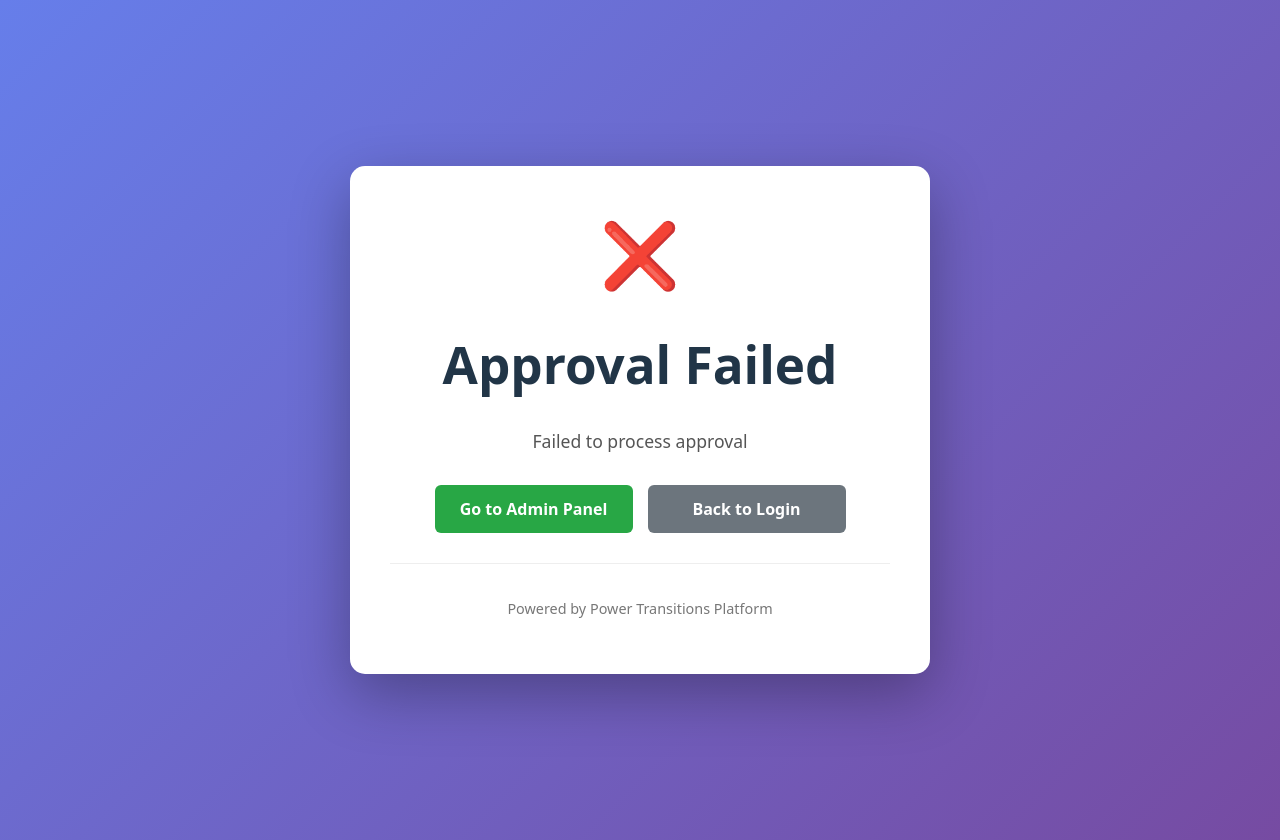
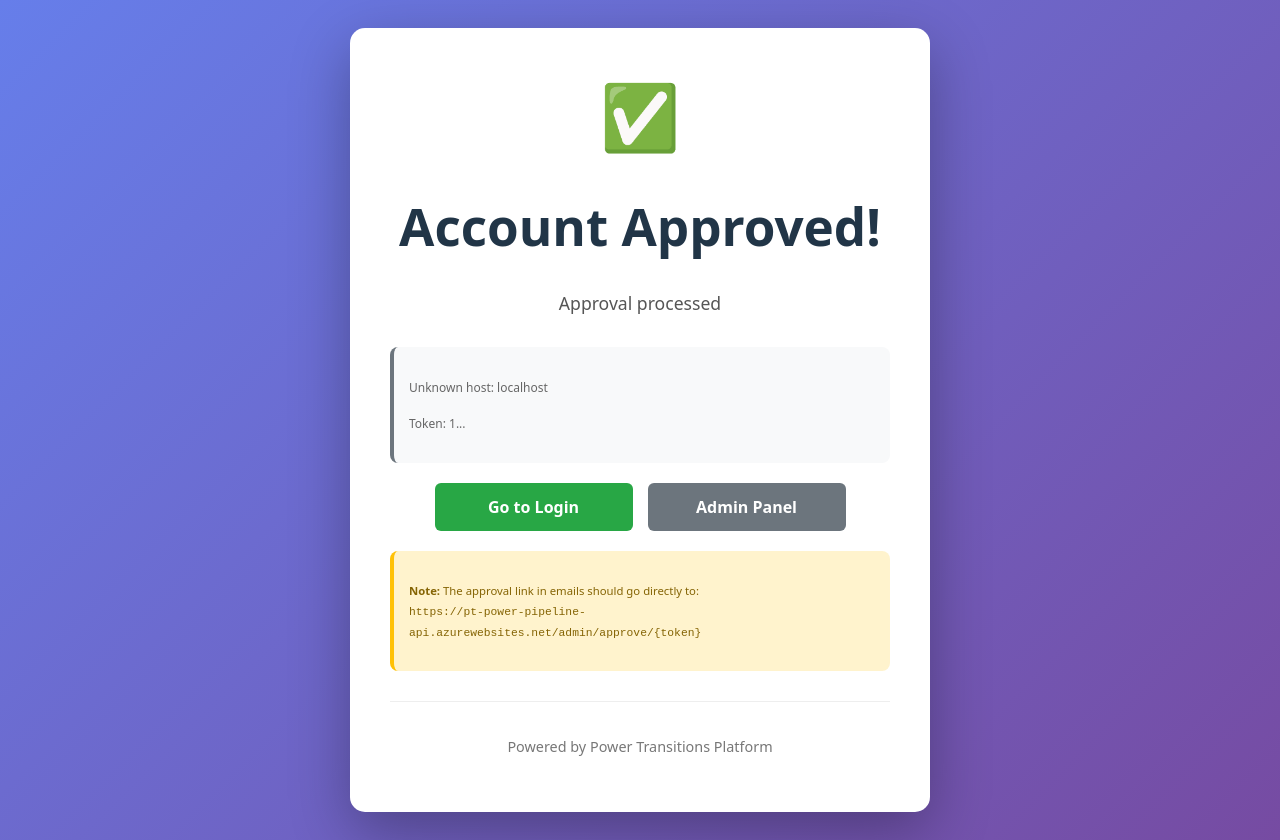
Before and after one commit to OlawumiPT/power-pipeline-dashboard, a React (Vite) app: page /admin/approve/1 in a window 1280 px wide. Built offline with nearby package versions, Linux system fonts and the light colour scheme; no server answers.

Commit message:
Update ApprovalSuccess.jsx

```diff
--- a/src/components/ApprovalSuccess.jsx
+++ b/src/components/ApprovalSuccess.jsx
@@ -1,6 +1,5 @@
 import React, { useEffect, useState } from 'react';
 import { useNavigate, useParams, useLocation, Link } from 'react-router-dom';
-import axios from 'axios';
 
 const ApprovalSuccess = () => {
   const { token } = useParams();
@@ -10,33 +9,82 @@ const ApprovalSuccess = () => {
   const [loading, setLoading] = useState(true);
   const [success, setSuccess] = useState(false);
   const [username, setUsername] = useState('');
+  const [debugInfo, setDebugInfo] = useState('');
 
   useEffect(() => {
     const processApproval = async () => {
       try {
-        if (token) {
-         const response = await axios.get(`/admin/approve/${token}`);
-          console.log('Approval processed:', response.data);
+        console.log('🚀 ApprovalSuccess component mounted');
+        console.log('Token:', token);
+        console.log('Current URL:', window.location.href);
 
-          // Extract username from redirect URL if available
-          const params = new URLSearchParams(location.search);
-          const userParam = params.get('user') || 'the user';
-          setUsername(userParam);
-        } else {
-          // If no token, check for query parameters
+        // Check if we're on frontend or backend
+        const isFrontend = window.location.hostname.includes('platform.power-transitions.com');
+        const isBackend = window.location.hostname.includes('pt-power-pipeline-api');
+
+        console.log('Is Frontend:', isFrontend);
+        console.log('Is Backend:', isBackend);
+
+        if (isFrontend) {
+          // We're on the FRONTEND React app
+          // This means admin clicked a link that went to frontend instead of backend
+          setDebugInfo('Frontend React app loaded. The approval should have been processed by backend when admin clicked the email link.');
+
+          // Extract username from query parameters if available
           const params = new URLSearchParams(location.search);
           const userParam = params.get('user');
           if (userParam) {
             setUsername(decodeURIComponent(userParam));
           }
+
+          // If we have a token, we could call the backend API
+          if (token) {
+            console.log('Calling backend API to approve user...');
+            try {
+              // Call the actual BACKEND API (not frontend)
+              const backendUrl = 'https://pt-power-pipeline-api.azurewebsites.net';
+              const response = await fetch(`${backendUrl}/admin/approve/${token}`);
+
+              if (response.ok) {
+                console.log('Backend approval successful');
+                const data = await response.text();
+                console.log('Backend response (first 200 chars):', data.substring(0, 200));
+
+                // If backend returns HTML, it means approval was processed
+                setSuccess(true);
+                setMessage('Account approved successfully via backend!');
+              } else {
+                console.warn('Backend returned error status:', response.status);
+                setSuccess(false);
+                setMessage(`Backend error: ${response.status}. The approval link might be invalid.`);
+              }
+            } catch (apiError) {
+              console.error('Error calling backend API:', apiError);
+              setDebugInfo(`API Error: ${apiError.message}. The backend might be unavailable.`);
+              setSuccess(false);
+              setMessage('Could not connect to approval service. Please contact administrator.');
+            }
+          } else {
+            // No token, just show success message
+            setSuccess(true);
+            setMessage('Account approved successfully!');
+          }
+        } else if (isBackend) {
+          // We're on the BACKEND - this shouldn't happen in React component
+          setDebugInfo('Directly on backend - approval should be processed automatically');
+          setSuccess(true);
+          setMessage('Backend approval page loaded');
+        } else {
+          setDebugInfo(`Unknown host: ${window.location.hostname}`);
+          setSuccess(true);
+          setMessage('Approval processed');
         }
 
-        setSuccess(true);
-        setMessage('Account approved successfully!');
       } catch (error) {
-        console.error('Approval error:', error);
+        console.error('Approval process error:', error);
         setSuccess(false);
-        setMessage(error.response?.data?.message || 'Failed to process approval');
+        setMessage(error.message || 'Failed to process approval');
+        setDebugInfo(`Error: ${error.message}`);
       } finally {
         setLoading(false);
       }
@@ -55,6 +103,13 @@ const ApprovalSuccess = () => {
         <h1>{loading ? 'Processing Approval...' : (success ? 'Account Approved!' : 'Approval Failed')}</h1>
 
         <p style={styles.message}>{message}</p>
+
+        {debugInfo && (
+          <div style={styles.debugInfo}>
+            <p><small>{debugInfo}</small></p>
+            {token && <p><small>Token: {token.substring(0, 20)}...</small></p>}
+          </div>
+        )}
 
         {username && success && (
           <div style={styles.userInfo}>
@@ -83,6 +138,13 @@ const ApprovalSuccess = () => {
               </Link>
             </>
           )}
+        </div>
+
+        <div style={styles.note}>
+          <p><small>
+            <strong>Note:</strong> The approval link in emails should go directly to:<br/>
+            <code>https://pt-power-pipeline-api.azurewebsites.net/admin/approve/&#123;token&#125;</code>
+          </small></p>
         </div>
 
         <div style={styles.footer}>
@@ -121,18 +183,40 @@ const styles = {
     marginBottom: '30px',
     lineHeight: '1.6',
   },
+  debugInfo: {
+    background: '#f8f9fa',
+    padding: '15px',
+    borderRadius: '8px',
+    marginBottom: '20px',
+    textAlign: 'left',
+    fontSize: '0.9rem',
+    color: '#666',
+    borderLeft: '4px solid #6c757d',
+  },
   userInfo: {
-    background: '#f8f9fa',
+    background: '#e8f5e9',
     padding: '15px',
     borderRadius: '8px',
     marginBottom: '30px',
     textAlign: 'left',
+    borderLeft: '4px solid #28a745',
+  },
+  note: {
+    background: '#fff3cd',
+    padding: '15px',
+    borderRadius: '8px',
+    marginBottom: '20px',
+    textAlign: 'left',
+    fontSize: '0.85rem',
+    color: '#856404',
+    borderLeft: '4px solid #ffc107',
   },
   actions: {
     display: 'flex',
     gap: '15px',
     justifyContent: 'center',
     flexWrap: 'wrap',
+    marginBottom: '20px',
   },
   primaryButton: {
     padding: '12px 24px',
@@ -143,6 +227,8 @@ const styles = {
     fontWeight: 'bold',
     minWidth: '150px',
     textAlign: 'center',
+    display: 'inline-block',
+    transition: 'background 0.3s',
   },
   secondaryButton: {
     padding: '12px 24px',
@@ -153,6 +239,8 @@ const styles = {
     fontWeight: 'bold',
     minWidth: '150px',
     textAlign: 'center',
+    display: 'inline-block',
+    transition: 'background 0.3s',
   },
   footer: {
     marginTop: '30px',
@@ -163,4 +251,8 @@ const styles = {
   },
 };
 
+// Add hover effects
+styles.primaryButton[':hover'] = { background: '#218838' };
+styles.secondaryButton[':hover'] = { background: '#5a6268' };
+
 export default ApprovalSuccess;
```
